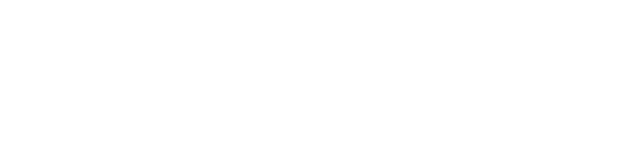
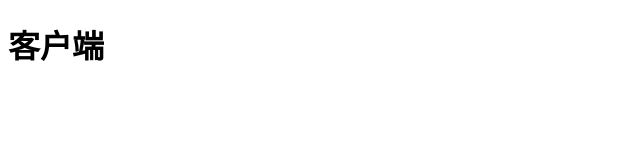
Before and after one commit to yuyucode/test-github, a website: page home.html in a window 1280 px wide. Shown: the whole page, without its empty margins (0-640 px from the left). Drawn offline with Linux system fonts and the light colour scheme.

Commit message:
'客户端：C3'

```diff
--- a/home.html
+++ b/home.html
@@ -8,6 +8,8 @@
     <title>Document</title>
 </head>
 <body>
-
+<div id="app">
+    <h1>客户端</h1>
+</div>
 </body>
 </html>
```
